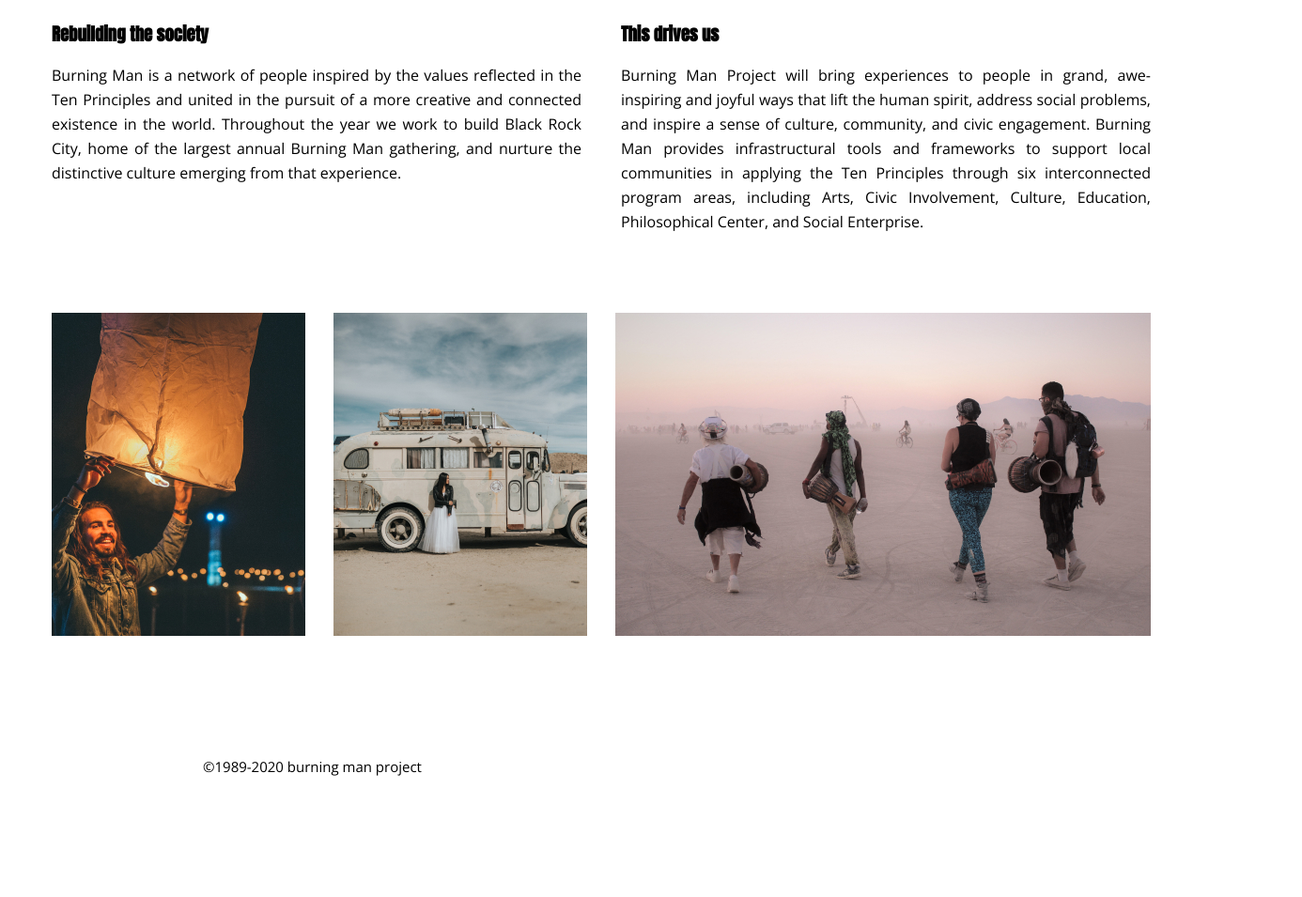
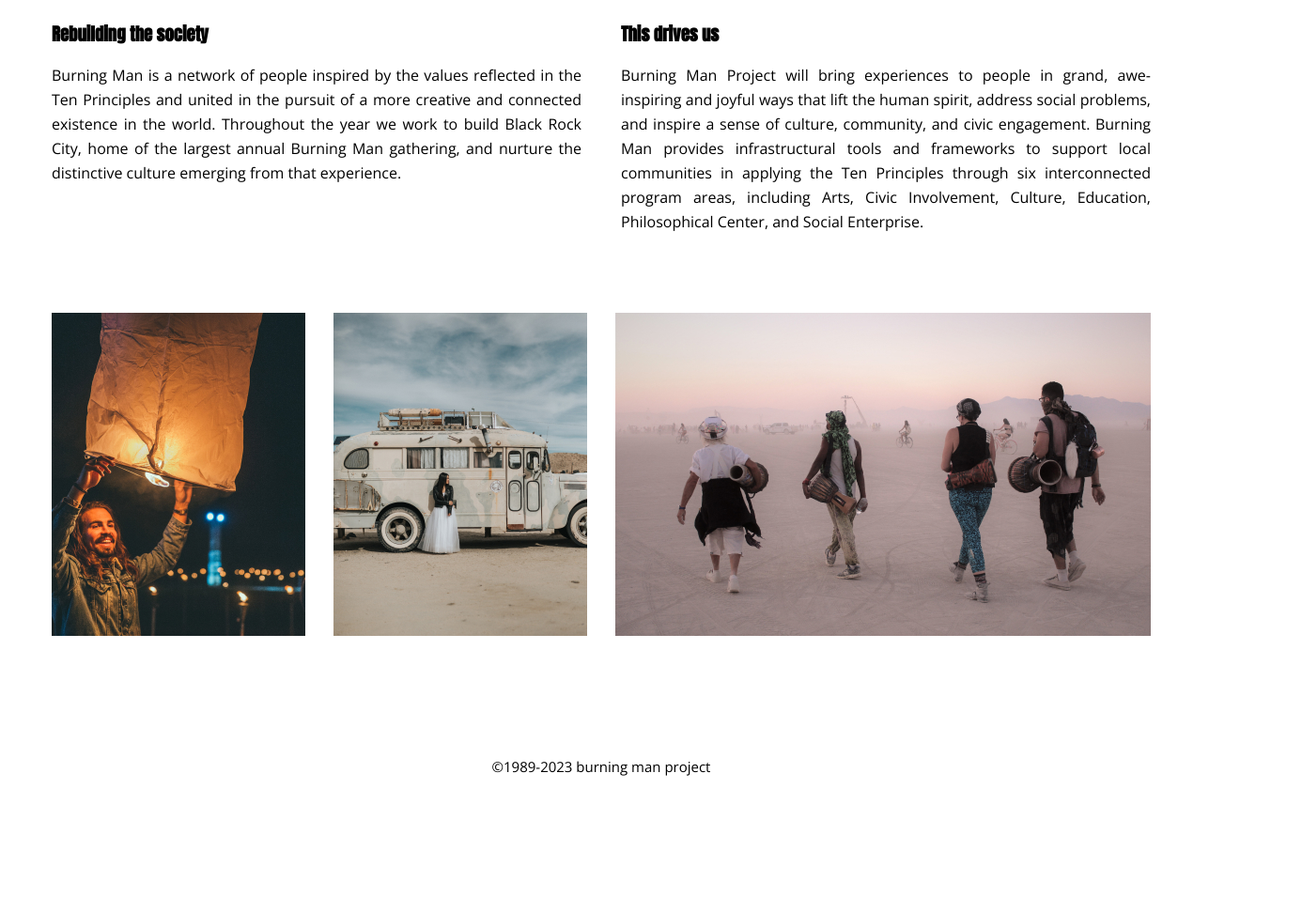
Before and after one commit to ViktoriiaLazareva/burning_man, a plain HTML site: page index.html in a window 1280 px wide. Shown: the part 1161-2116 px from the top of the page at 94% size, 1386 px wide, since content can reach past the window. Drawn offline with nearby package versions, Linux system fonts and the light colour scheme.

Commit message:
fix(main): fixed syntax

```diff
--- a/css/main.css
+++ b/css/main.css
@@ -133,19 +133,13 @@ h2 {
     transform: scale(1.1);
 }
 
-.footer {
-    padding-left: 216px;
-}
-
 .footer-text {
     font-size: 15px;
     font-family: 'Open Sans', sans-serif;
     display: flex;
-    padding: 114px 0
-}
-
-.footer-text p {
-	margin-right: 67px;
+    padding: 114px 0;
+    width: 100%;
+    justify-content: center;
 }
 
 /* Responsive starts here */
@@ -153,7 +147,7 @@ h2 {
 
 @media screen and (max-width: 1200px) {
     .container {
-		width: 1140 px;
+		width: 1140px;
     }
 }
 @media screen and (max-width: 1199px) {
--- a/index.html
+++ b/index.html
@@ -85,10 +85,8 @@
     </section>
     <footer id="footer" class="footer">
         <div class="container">
-            <div class="container">
-                <div class="footer-text">
-                    <p>©1989-2020 burning man project</p>
-                </div>
+             <div class="footer-text">
+                <p>©1989-2023 burning man project</p>
             </div>
          </div>
     </footer>
```
